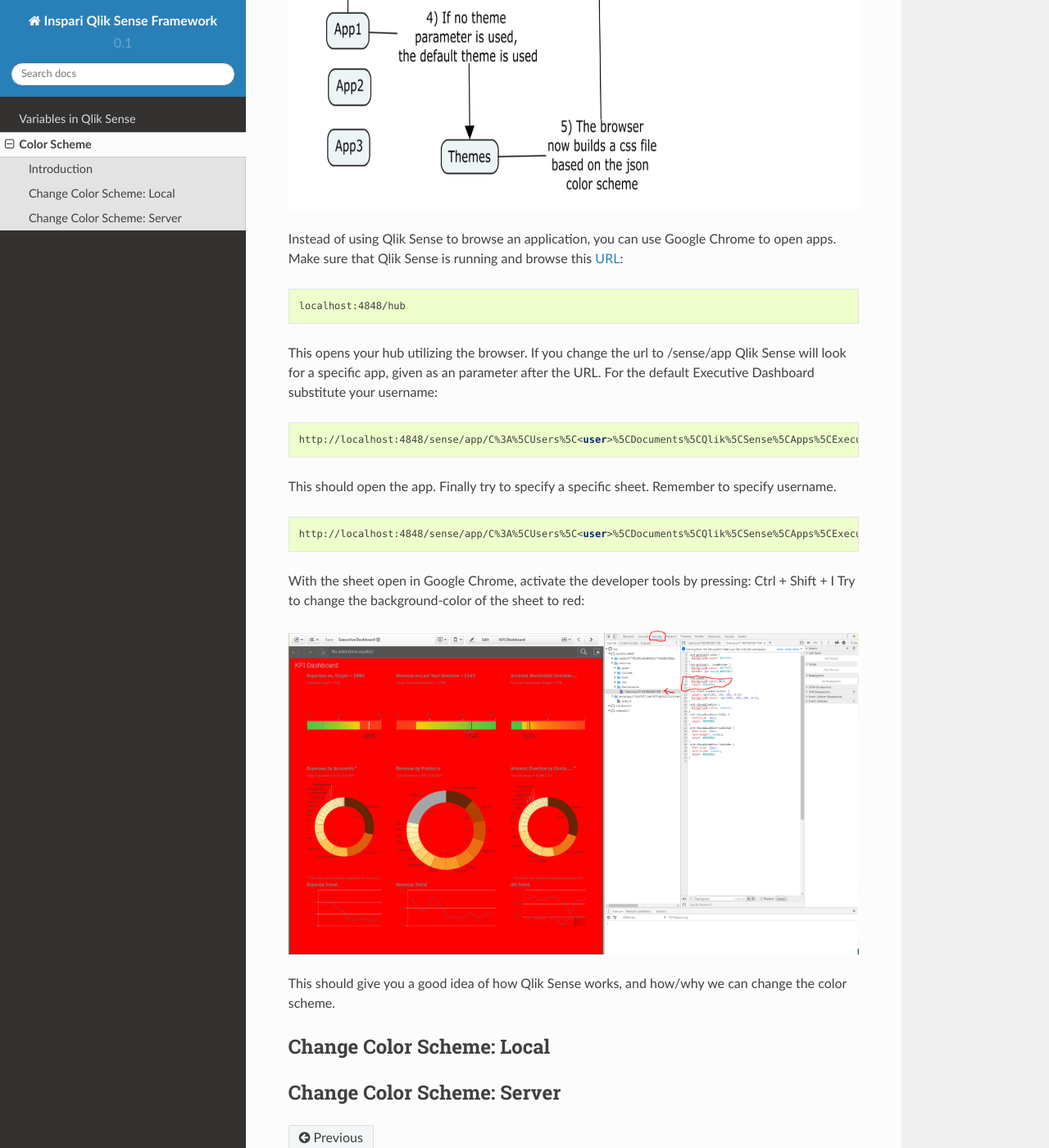
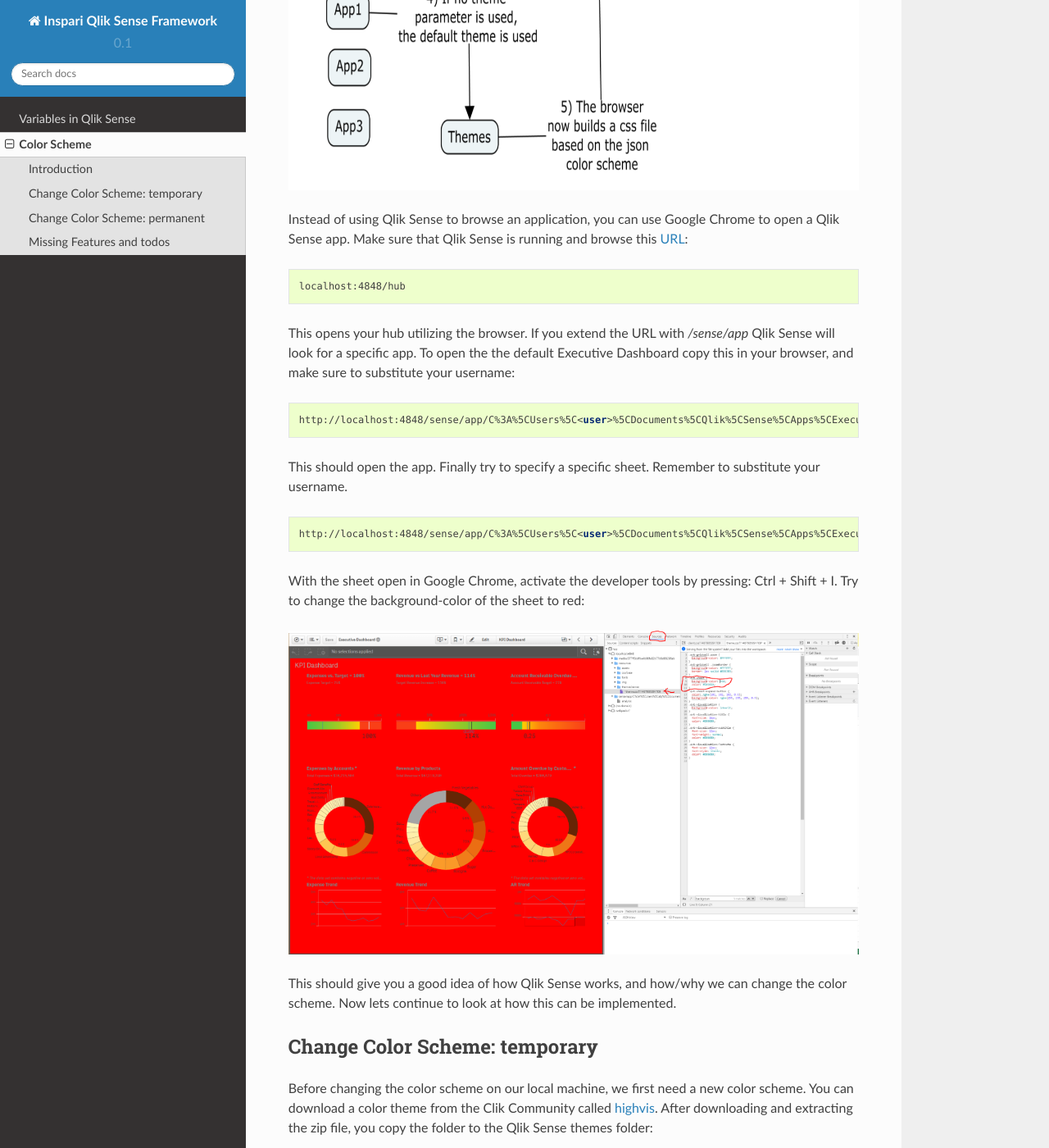
Before and after one commit to alexbjorlig/Qlik-Sense-Framework, a Sphinx documentation site: the page built from docs/color_scheme.rst, in a window 1280 px wide and 1400 px high, scrolled down 714 px. Shown: the whole window at 82% size. Built offline with Sphinx 7.4.7 and the Read the Docs theme 2.0.0, drawn with Linux system fonts in a browser that asks for light colours; some of the changed text lies outside the part shown.

Commit message:
updated the color scheme documentation

```diff
--- a/docs/color_scheme.rst
+++ b/docs/color_scheme.rst
@@ -3,52 +3,116 @@
 Color Scheme
 ============
 
-.. danger:: Before modifying any files remember to take backup!
+.. danger:: You are about to use an experimental feature of Qlik Sense. Backup your files!
 
+Introduction
+------------
+
+Are looking for a way to change the look and fell of your Qlik Sense applications?
 Qlik Sense does currently not officially support color shceme modification, but there is
 an experimental feature that lets you test the capability.
-
-Introduction
-************
-
 To understand how this work, think of Qlik Sense as a web server and the client accessing documents
 through the browser:
 
-.. figure:: images/iqsf_color_scheme_1.PNG
+.. figure:: images/color_scheme/iqsf_color_scheme_1.PNG
   :scale: 80%
 
-Instead of using Qlik Sense to browse an application, you can use Google Chrome to open apps.
+Instead of using Qlik Sense to browse an application, you can use Google Chrome to open a Qlik Sense app.
 Make sure that Qlik Sense is running and browse this `URL <http://localhost:4848/hub/>`_:
 
 .. code-block:: html
 
   localhost:4848/hub
 
-This opens your hub utilizing the browser. If you change the url to /sense/app Qlik
-Sense will look for a specific app, given as an parameter after the URL. For the default Executive Dashboard
-substitute your username:
+This opens your hub utilizing the browser. If you extend the URL with */sense/app* Qlik
+Sense will look for a specific app. To open the the default Executive Dashboard copy this in your browser,
+and make sure to substitute your username:
 
 .. code-block:: html
 
   http://localhost:4848/sense/app/C%3A%5CUsers%5C<user>%5CDocuments%5CQlik%5CSense%5CApps%5CExecutive%20Dashboard/
 
-This should open the app. Finally try to specify a specific sheet. Remember to specify username.
+This should open the app. Finally try to specify a specific sheet. Remember to substitute your username.
 
 .. code-block:: html
 
   http://localhost:4848/sense/app/C%3A%5CUsers%5C<user>%5CDocuments%5CQlik%5CSense%5CApps%5CExecutive%20Dashboard/sheet/PfKsJK/state/analysis
 
-With the sheet open in Google Chrome, activate the developer tools by pressing: Ctrl + Shift + I
+With the sheet open in Google Chrome, activate the developer tools by pressing: Ctrl + Shift + I.
 Try to change the background-color of the sheet to red:
 
-.. figure:: images/iqsf_color_scheme_2.PNG
+.. figure:: images/color_scheme/iqsf_color_scheme_2.PNG
 
 This should give you a good idea of how Qlik Sense works, and how/why we can change the
-color scheme.
+color scheme. Now lets continue to look at how this can be implemented.
 
-Change Color Scheme: Local
-**************************
+Change Color Scheme: temporary
+------------------------------
 
+Before changing the color scheme on our local machine, we first need a new color scheme.
+You can download a color theme from the Clik Community called `highvis <https://community.qlik.com/docs/DOC-13517>`_.
+After downloading and extracting the zip file, you copy the folder to the Qlik Sense themes folder:
 
-Change Color Scheme: Server
-***************************
+The default location of the folder is
+
+.. code-block:: html
+
+  C:\Program Files\Qlik\Sense\Client\themes
+
+If you do not know the location of Qlik Sense you can right click the program icon in the
+windows menu bar and choose Properties. Under Shortcut\Target the path to Qlik Sense is listed.
+
+.. figure:: images/color_scheme/iqsf_color_scheme_3.PNG
+  :scale: 60%
+
+After copying the file and if Qlik Sense is open, you can now open the default app
+with a different theme by setting the parameter to highvis.
+
+.. code-block:: html
+
+  http://localhost:4848/sense/app/C%3A%5CUsers%5C<User>%5CDocuments%5CQlik%5CSense%5CApps%5CExecutive%20Dashboard/sheet/PfKsJK/state/analysis/theme/highvis
+
+Change Color Scheme: permanent
+------------------------------
+
+To change the color scheme permanent, you have to change the default theme.
+
+After you have done this, you have to change a javascript file called require.js
+This is a JavaScript file and module loader. You can read more about it `here <http://requirejs.org/>`_.
+The default path is:
+
+.. code-block:: html
+
+  C:\Program Files\Qlik\Sense\Client\assets\external\requirejs\require.js
+
+Open a text editor and search for
+
+.. code-block:: javascript
+
+  define("text!
+
+Now change the end of file accordingly:
+
+.. code-block:: javascript
+
+  function(a,b){function c(b)} // lots of code
+  onBlockRender:function(){th  // lots of code
+  //,define("text!themes/sen   // lots of code
+  ;
+
+The line we have commented out *//,define("text!themes...* declares the default theme inline. By removing the line,
+Qlik Sense will now read the default theme, and you can change it accordingly.
+
+Missing Features and todos
+--------------------------
+
+* Organizing custom color themes i.e. assigning custmo themes to specific applications
+* Designing color themes. A reasonable work around is to use the `atom <https://atom.io/>`_ text editor with two packages installed: `color-picker <https://atom.io/packages/color-picker>`_ and `pigments <https://github.com/abe33/atom-pigments>`_.
+  Consider reading the atom flight `manual <http://flight-manual.atom.io/>`_.
+  It gives you the possibility of viewing and setting colors in file:
+
+  .. figure:: images/color_scheme/iqsf_color_scheme_atom.PNG
+    :scale: 50%
+
+* Understanding the role of the css file located with the theme. It is for example responsible for changes to sheet background color.
+* The creation of theme github repository to share custom color themes
--- a/docs/index.rst
+++ b/docs/index.rst
@@ -19,9 +19,7 @@
 tool <https://en.wikipedia.org/wiki/Business_intelligence_tools>`_ developed by
 `Qlik <https://Qlik.com/us>`_ that helps make stunning data discoveries.
 
-.. danger:: This is not `official <https://help.qlik.com/>`_ Qlik Sense
-Documentations, but a framework for best practice enterprise
-implementation.
+.. danger:: This is not `official <https://help.qlik.com/>`_ Qlik Sense documentation, but a framework for best practice enterprise implementation.
 
 .. note:: IQSF is currently in an early stage.
    The documentation might change in backward incompatible ways.
```
Also changed, not shown: docs/images/color_scheme/iqsf_color_scheme_1.PNG (renamed from docs/images/iqsf_color_scheme_1.PNG), docs/images/color_scheme/iqsf_color_scheme_2.PNG (renamed from docs/images/iqsf_color_scheme_2.PNG), docs/images/color_scheme/iqsf_color_scheme_3.PNG (added), docs/images/color_scheme/iqsf_color_scheme_atom.PNG (added).
